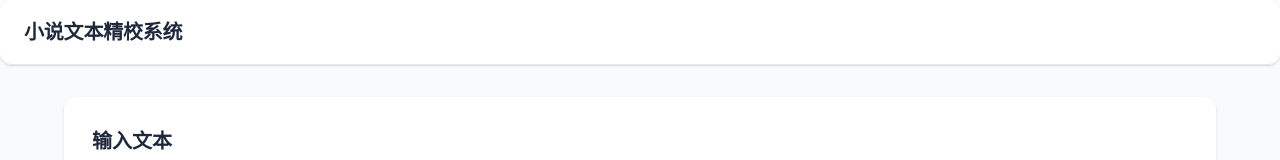
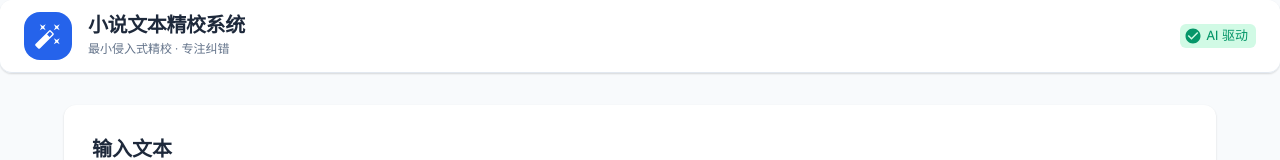
Before and after one commit to WeimengLiu/TextProof, a React (Vite) app in the folder frontend/: page / in a window 1280 px wide. Shown: the top 160 px of the page. Built offline with nearby package versions, Linux system fonts and the light colour scheme; no server answers.

Commit message:
优化Header：添加图标、副标题和状态徽章，改进布局和视觉层次

```diff
--- a/frontend/src/App.jsx
+++ b/frontend/src/App.jsx
@@ -1,5 +1,6 @@
 import React, { useState } from 'react'
-import { Container, AppBar, Toolbar, Typography, Box } from '@mui/material'
+import { Container, AppBar, Toolbar, Typography, Box, Chip } from '@mui/material'
+import { AutoFixHigh, CheckCircle } from '@mui/icons-material'
 import TextUpload from './components/TextUpload'
 import CorrectionProgress from './components/CorrectionProgress'
 import TextComparison from './components/TextComparison'
@@ -56,24 +57,92 @@ function App() {
           bgcolor: 'background.paper',
           borderBottom: '1px solid',
           borderColor: 'divider',
-          backdropFilter: 'blur(8px)',
-          backgroundColor: 'rgba(255, 255, 255, 0.9)',
-          color: 'text.primary', // 明确设置文字颜色
+          backdropFilter: 'blur(12px)',
+          backgroundColor: 'rgba(255, 255, 255, 0.95)',
+          color: 'text.primary',
+          zIndex: 1100,
         }}
       >
-        <Toolbar sx={{ maxWidth: '1400px', width: '100%', mx: 'auto', px: { xs: 2, sm: 3 } }}>
-          <Typography
-            variant="h6"
-            component="div"
+        <Toolbar
+          sx={{
+            maxWidth: '1400px',
+            width: '100%',
+            mx: 'auto',
+            px: { xs: 2, sm: 3 },
+            py: { xs: 1, sm: 1.5 },
+            minHeight: { xs: '64px', sm: '72px' },
+          }}
+        >
+          <Box
             sx={{
+              display: 'flex',
+              alignItems: 'center',
+              gap: 2,
               flexGrow: 1,
-              fontWeight: 600,
-              letterSpacing: '-0.01em',
-              color: 'text.primary', // 明确设置文字颜色
             }}
           >
-            小说文本精校系统
-          </Typography>
+            {/* Logo/Icon */}
+            <Box
+              sx={{
+                display: 'flex',
+                alignItems: 'center',
+                justifyContent: 'center',
+                width: { xs: 40, sm: 48 },
+                height: { xs: 40, sm: 48 },
+                borderRadius: 2,
+                bgcolor: 'primary.main',
+                color: 'white',
+                flexShrink: 0,
+              }}
+            >
+              <AutoFixHigh sx={{ fontSize: { xs: 24, sm: 28 } }} />
+            </Box>
+
+            {/* Title */}
+            <Box sx={{ flexGrow: 1, minWidth: 0 }}>
+              <Typography
+                variant="h6"
+                component="div"
+                sx={{
+                  fontWeight: 700,
+                  letterSpacing: '-0.02em',
+                  color: 'text.primary',
+                  fontSize: { xs: '1.1rem', sm: '1.25rem' },
+                  lineHeight: 1.2,
+                  mb: 0.25,
+                }}
+              >
+                小说文本精校系统
+              </Typography>
+              <Typography
+                variant="caption"
+                sx={{
+                  color: 'text.secondary',
+                  fontSize: { xs: '0.7rem', sm: '0.75rem' },
+                  display: { xs: 'none', sm: 'block' },
+                }}
+              >
+                最小侵入式精校 · 专注纠错
+              </Typography>
+            </Box>
+          </Box>
+
+          {/* Status Badge */}
+          <Box sx={{ display: { xs: 'none', sm: 'flex' }, alignItems: 'center', gap: 1 }}>
+            <Chip
+              icon={<CheckCircle sx={{ fontSize: 16 }} />}
+              label="AI 驱动"
+              size="small"
+              sx={{
+                bgcolor: 'success.light',
+                color: 'success.dark',
+                fontWeight: 500,
+                '& .MuiChip-icon': {
+                  color: 'success.dark',
+                },
+              }}
+            />
+          </Box>
         </Toolbar>
       </AppBar>
 
```
